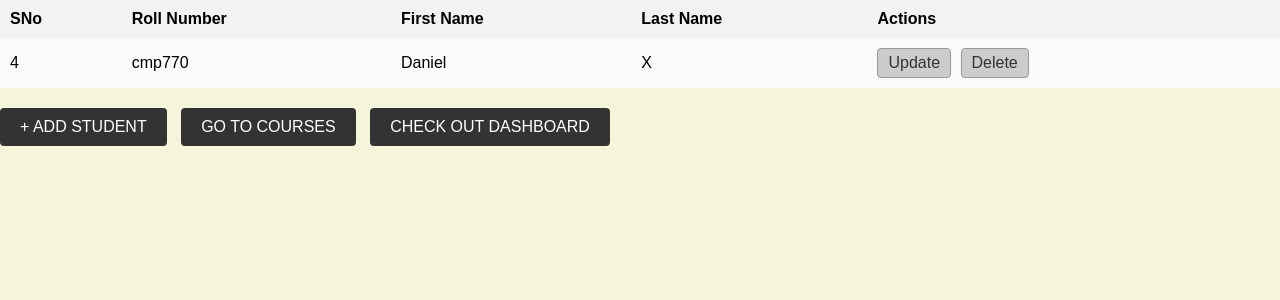
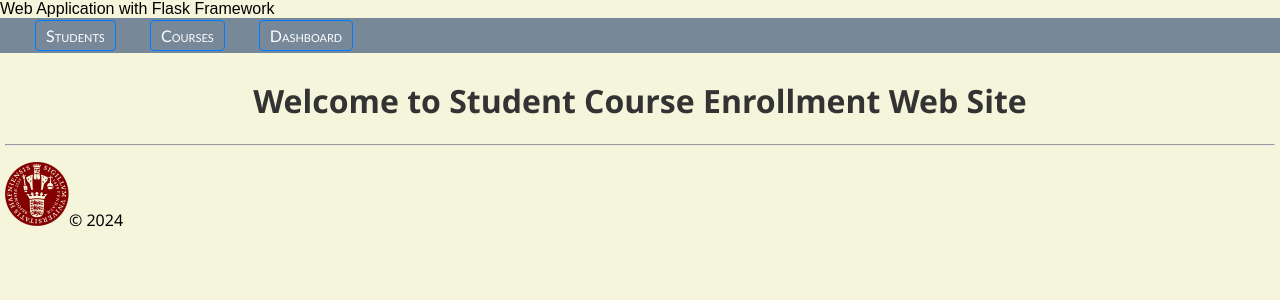
Before and after one commit to daniel2036/Course-Enrollment-Webapp, a Flask app: page / in a window 1280 px wide. Shown: the top 300 px of the page. Run offline with Flask 3, Linux system fonts and the light colour scheme.

Commit message:
Add Navigation Layout

```diff
--- a/app.py
+++ b/app.py
@@ -3,7 +3,6 @@ from model import *
 import matplotlib.pyplot as plt
 import io
 import base64
-
 
 app=Flask(__name__)
 
@@ -15,6 +14,11 @@ app.app_context().push()
 
 @app.route('/')
 def home():
+    return render_template('home.html')
+
+
+@app.route('/students')
+def students():
     s=Student.query.all()
     return render_template('index.html',list=s)
 
--- /dev/null
+++ b/static/site.css
@@ -0,0 +1,83 @@
+/* details */
+body {
+    background-color: beige;
+    font-family: Arial, sans-serif;
+    margin: 0;
+    padding: 0;
+}
+
+h1 {
+    text-align: center;
+    color: #333;
+}
+
+table {
+    width: 100%;
+    border-collapse: collapse;
+    margin-bottom: 20px;
+}
+
+th, td {
+    padding: 10px;
+    text-align: left;
+}
+
+th {
+    background-color: #f2f2f2;
+}
+
+tr:nth-child(even) {
+    background-color: #fafafa;
+}
+
+a {
+    text-decoration: none;
+    color: #007bff;
+    padding: 5px 10px;
+    border-radius: 4px;
+    border: 1px solid #007bff;
+}
+
+a:hover {
+    background-color: #007bff;
+    color: #fff;
+}
+
+a:visited {
+    color: #007bff;
+}
+
+a:visited:hover {
+    background-color: #007bff;
+    color: #fff;
+}
+
+
+/* header bar */
+.navbar {
+    background-color: lightslategray;
+    font-size: 1em;
+    font-family: 'Trebuchet MS', 'Lucida Sans Unicode', 'Lucida Grande', 'Lucida Sans', Arial, sans-serif;
+    color: white;
+    padding: 8px 5px 8px 5px;
+}
+
+.navbar a {
+    text-decoration: none;
+    color: inherit;
+}
+
+.navbar-brand {
+    font-size: 1.2em;
+    font-weight: 600;
+}
+
+.navbar-item {
+    font-variant: small-caps;
+    margin-left: 30px;
+}
+
+.body-content {
+    padding: 5px;
+    font-family:'Segoe UI', Tahoma, Geneva, Verdana, sans-serif;
+}
--- /dev/null
+++ b/templates/home.html
@@ -0,0 +1,7 @@
+{% extends "layout.html" %}
+{% block title %}
+ Web Application with Flask Framework
+{% endblock %}
+{% block content %}
+<h1>Welcome to  Student Course Enrollment Web Site</h1>
+{% endblock %}
--- a/templates/index.html
+++ b/templates/index.html
@@ -1,12 +1,10 @@
-<!DOCTYPE html>
-<html lang="en">
-<head>
-    <meta charset="UTF-8">
-    <meta name="viewport" content="width=device-width, initial-scale=1.0">
-    <title>Home</title>
-    <link rel="stylesheet" type="text/css" href="{{ url_for('static', filename='index.css') }}">
-</head>
-<body>
+{% extends "layout.html" %}
+{% block title %}
+Add /Edit /Delete Student
+{% endblock %}
+
+{% block content %}
+
 {% if (list|length)!=0 %}
 <table id="all-students">
     <tr>
@@ -36,5 +34,5 @@
 <a href="/student/create" class="add-btn">+ Add Student</a>
 <a href="/courses" class="courses-btn">Go to Courses</a>
 <a href="/dashboard" class="courses-btn">Check out Dashboard</a>
-</body>
-</html>
+
+{% endblock %}
--- a/templates/layout.html
+++ b/templates/layout.html
@@ -1,26 +1,31 @@
 <!DOCTYPE html>
 <html>
+
 <head>
     <meta charset="utf-8" />
-        <title>{% block title %}{% endblock %}</title>
-        <!-- <link rel="stylesheet" type="text/css" href="{{ url_for('static', filename='site.css')}}" /> -->
+    {% block title %}
+    Flask Web Application
+    {% endblock %}
+    <link rel="stylesheet" type="text/css" href="{{ url_for('static', filename='site.css')}}" />
 </head>
 
-    <!-- ############## -->
 <body>
     <div class="navbar">
-            <a href="{{ url_for('layout') }}" class="navbar-item">Course Enrollment</a>
-            <a href="{{ url_for('courses') }}" class="navbar-brand">Review and Edit Course</a>
-            <a href="{{ url_for('') }}" class="navbar-item">Review and Edit Student</a>
+        <a href="{{ url_for('students') }}" class="navbar-item">Students</a>
+        <a href="{{ url_for('courses') }}" class="navbar-item">Courses</a>
+
+        <a href="{{ url_for('dashboard') }}" class="navbar-item">Dashboard</a>
+
     </div>
-    <!-- ############### -->
+
     <div class="body-content">
         {% block content %}
         {% endblock %}
-            <hr/>
+        <hr />
         <footer>
-                <p><img src="{{ url_for('static', filename='logo.png')}}" width="35" height="35">&copy; 2024</p>
+            <p><img src="{{ url_for('static', filename='logo.png')}}" width="64" height="64">&copy; 2024</p>
         </footer>
     </div>
 </body>
+
 </html>
```
Also changed, not shown: templates/details.html (+8 -12 lines). Lines whose indentation alone changed are shown as unchanged.
